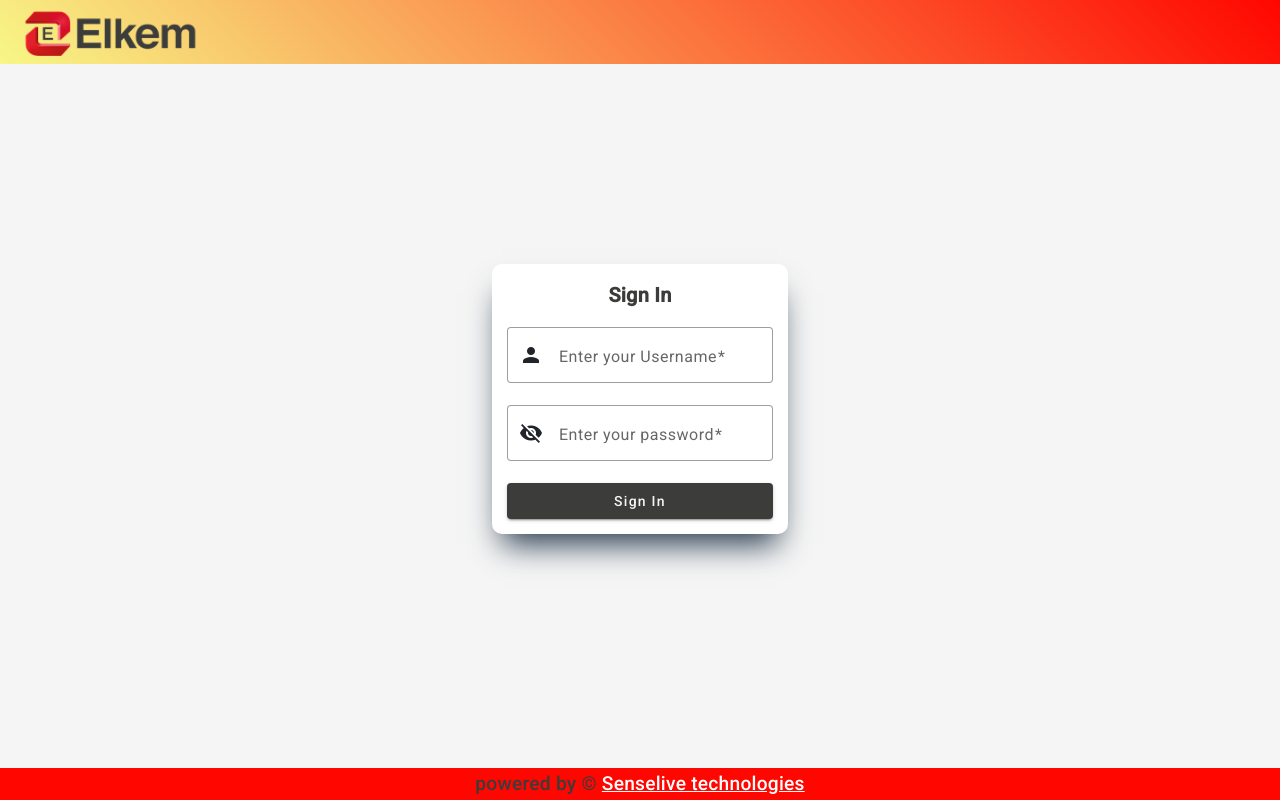
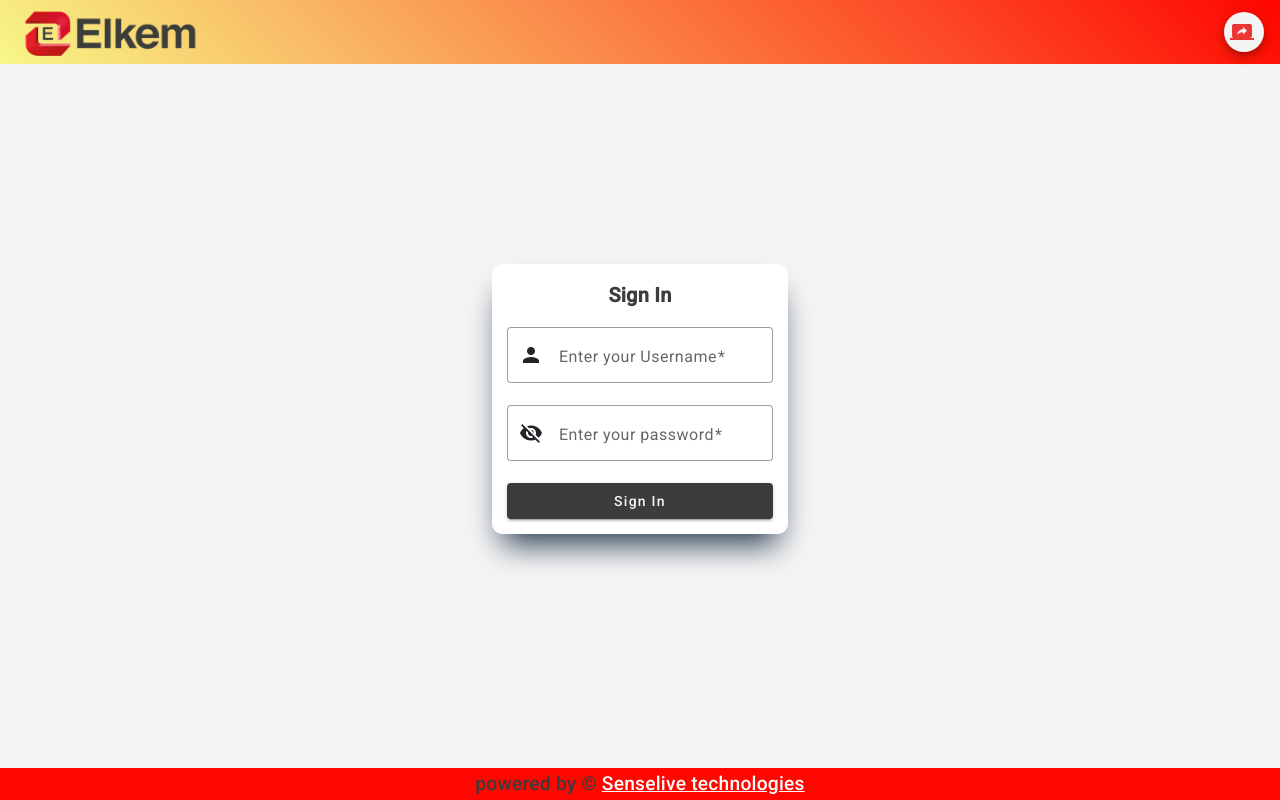
Before and after one commit to Kaushalpohekar/sop-front, an Angular app: page /#/login/login in a window 1280 px wide. Built offline with nearby package versions, Linux system fonts and the light colour scheme.

Commit message:
Saumitra Requirement

```diff
--- a/src/app/app-routing.module.ts
+++ b/src/app/app-routing.module.ts
@@ -29,8 +29,6 @@ const routes: Routes = [
   {
     path: 'screens',
     component: ScreenLayoutComponent,
-    canActivate: [AuthGuard,RoleGuard],
-    data: { roles: ['Screen'] },
     children: [
       { path: '', loadChildren: () => import('./screens/screens.module').then(m => m.ScreensModule) },
     ]
--- a/src/app/login/login-layout/navbar/navbar.component.css
+++ b/src/app/login/login-layout/navbar/navbar.component.css
@@ -1,12 +1,26 @@
 mat-toolbar-row{
-    justify-content:center;}
+  justify-content:center;
+}
+
 h2{
 color: black;
 }
+
 mat-toolbar{
   background: linear-gradient(45deg, rgb(247, 247, 135),#ff0600);
   position: sticky;
   top: 0;
   z-index: 1;
   height: fit-content;
+  justify-content: space-between;
 }
+
+.right-side button{
+  background-color: whitesmoke;
+  color: #eb3636;
+}
+
+.right-button button:hover{
+  background: whitesmoke;
+  color: #eb3636;
+}
--- a/src/app/login/login-layout/navbar/navbar.component.html
+++ b/src/app/login/login-layout/navbar/navbar.component.html
@@ -1,11 +1,17 @@
 <mat-toolbar class="color-temp container-fluid">
-    <div >
-      <ul class="nav">
+  <ul class="nav left-side">
     <li class="nav-item px-1  w-10">
       <a class="navbar-brand  h-10" href="#">
         <img src="assets/img/elkem-logo.png" alt="Senselive" width="auto" height="60" class="d-inline-block align-text-top">
       </a>
     </li>
   </ul>
+
+  <div class="right-side">
+    <div class="screen-button">
+      <button mat-mini-fab (click)="screens()" class="menu-item" color="basic" aria-label="screen-button">
+        <mat-icon> screen_share</mat-icon>
+      </button>
+    </div>
   </div>
 </mat-toolbar>
--- a/src/app/login/login-layout/navbar/navbar.component.ts
+++ b/src/app/login/login-layout/navbar/navbar.component.ts
@@ -1,4 +1,5 @@
 import { Component } from '@angular/core';
+import { Router } from '@angular/router';
 
 @Component({
   selector: 'app-navbar',
@@ -7,4 +8,10 @@ import { Component } from '@angular/core';
 })
 export class NavbarComponent {
 
+  constructor(private router: Router){}
+
+  screens() {
+    this.router.navigate(['/screens/screens']);
+  }
+
 }
--- a/src/app/screens/header-screen/header-screen.component.html
+++ b/src/app/screens/header-screen/header-screen.component.html
@@ -25,10 +25,6 @@
           <mat-icon matBadgeColor="warn">{{ isFullScreen ? 'transform' : 'aspect_ratio' }}</mat-icon>
         </button>
       </div>
-      <div class="logout-button">
-      <button mat-mini-fab class="menu-item" color="basic" aria-label="logout" (click)="logout()">
-        <mat-icon>exit_to_app</mat-icon>
-      </button></div>
     </div>
   </mat-toolbar>
 
```
Lines whose indentation alone changed are shown as unchanged.
